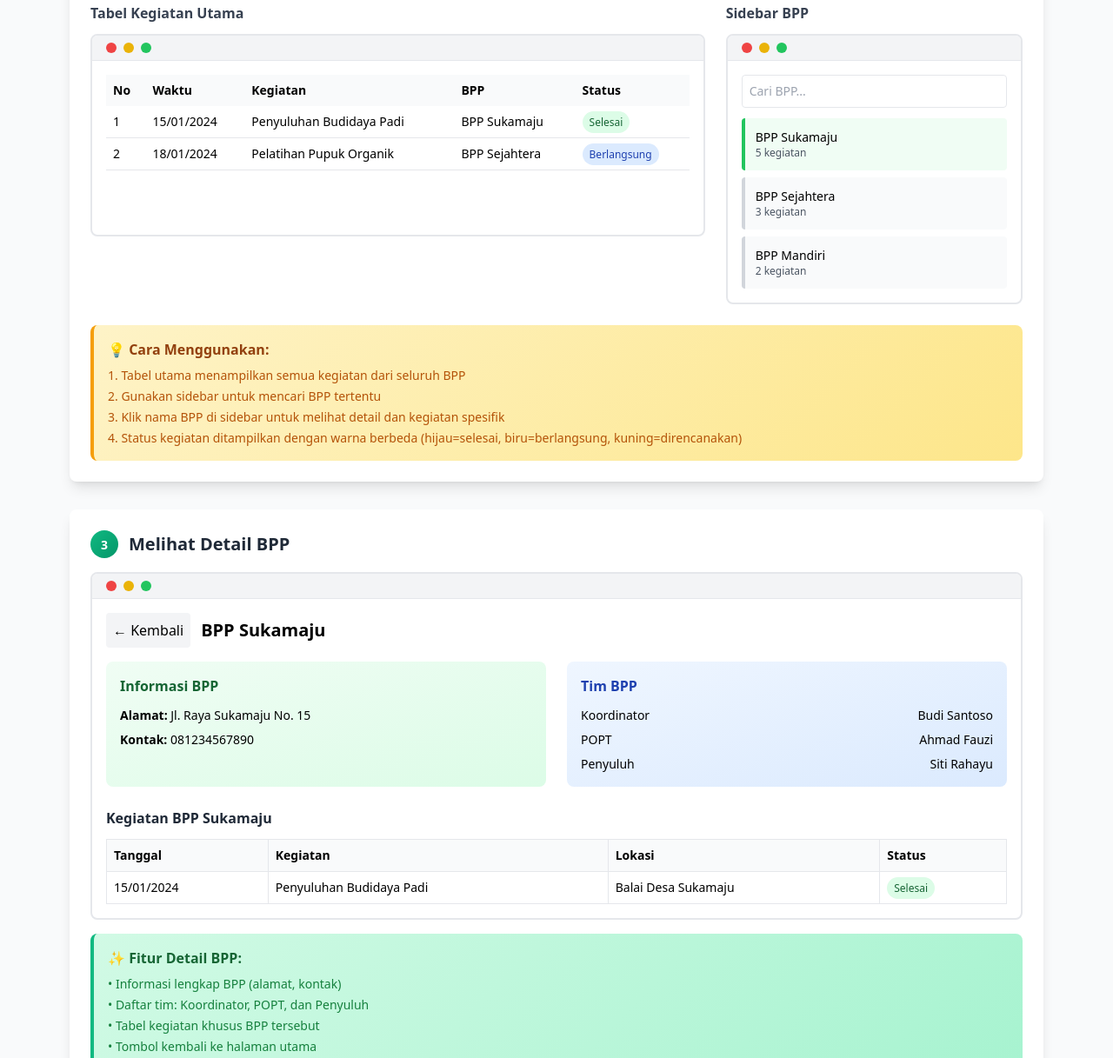
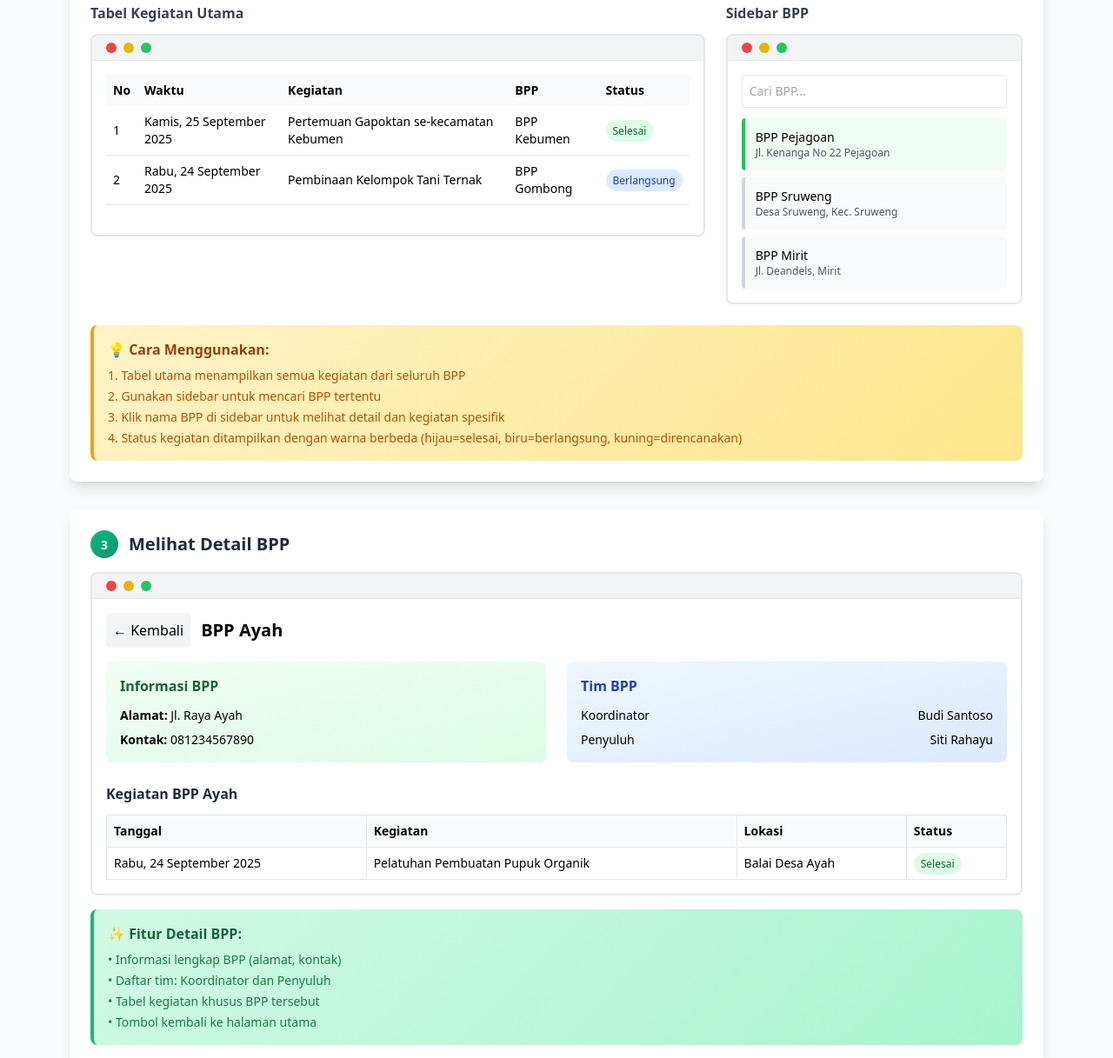
Before and after one commit to sevendarifw/panduanweb, a plain HTML site: page index.html in a window 1280 px wide. Shown: the part 1086-2303 px from the top of the page at 87% size. Drawn offline with nearby package versions, Linux system fonts and the light colour scheme.

Commit message:
Update index.html
update panduan web

```diff
--- a/index.html
+++ b/index.html
@@ -190,16 +190,16 @@
                                         <tbody>
                                             <tr class="border-b">
                                                 <td class="p-2">1</td>
-                                                <td class="p-2">15/01/2024</td>
-                                                <td class="p-2">Penyuluhan Budidaya Padi</td>
-                                                <td class="p-2">BPP Sukamaju</td>
+                                                <td class="p-2">Kamis, 25 September 2025</td>
+                                                <td class="p-2">Pertemuan Gapoktan se-kecamatan Kebumen</td>
+                                                <td class="p-2">BPP Kebumen</td>
                                                 <td class="p-2"><span class="bg-green-100 text-green-800 px-2 py-1 rounded-full text-xs">Selesai</span></td>
                                             </tr>
                                             <tr class="border-b">
                                                 <td class="p-2">2</td>
-                                                <td class="p-2">18/01/2024</td>
-                                                <td class="p-2">Pelatihan Pupuk Organik</td>
-                                                <td class="p-2">BPP Sejahtera</td>
+                                                <td class="p-2">Rabu, 24 September 2025</td>
+                                                <td class="p-2">Pembinaan Kelompok Tani Ternak</td>
+                                                <td class="p-2">BPP Gombong</td>
                                                 <td class="p-2"><span class="bg-blue-100 text-blue-800 px-2 py-1 rounded-full text-xs">Berlangsung</span></td>
                                             </tr>
                                         </tbody>
@@ -224,16 +224,16 @@
                                 </div>
                                 <div class="space-y-2">
                                     <div class="p-3 bg-green-50 border-l-4 border-green-500 rounded cursor-pointer">
-                                        <div class="font-medium text-sm">BPP Sukamaju</div>
-                                        <div class="text-xs text-gray-600">5 kegiatan</div>
+                                        <div class="font-medium text-sm">BPP Pejagoan</div>
+                                        <div class="text-xs text-gray-600">Jl. Kenanga No 22 Pejagoan</div>
                                     </div>
                                     <div class="p-3 bg-gray-50 border-l-4 border-gray-300 rounded cursor-pointer hover:bg-gray-100">
-                                        <div class="font-medium text-sm">BPP Sejahtera</div>
-                                        <div class="text-xs text-gray-600">3 kegiatan</div>
+                                        <div class="font-medium text-sm">BPP Sruweng</div>
+                                        <div class="text-xs text-gray-600">Desa Sruweng, Kec. Sruweng</div>
                                     </div>
                                     <div class="p-3 bg-gray-50 border-l-4 border-gray-300 rounded cursor-pointer hover:bg-gray-100">
-                                        <div class="font-medium text-sm">BPP Mandiri</div>
-                                        <div class="text-xs text-gray-600">2 kegiatan</div>
+                                        <div class="font-medium text-sm">BPP Mirit</div>
+                                        <div class="text-xs text-gray-600">Jl. Deandels, Mirit</div>
                                     </div>
                                 </div>
                             </div>
@@ -269,7 +269,7 @@
                         <!-- Header Detail BPP -->
                         <div class="flex items-center gap-3 mb-4">
                             <button class="bg-gray-100 hover:bg-gray-200 p-2 rounded">← Kembali</button>
-                            <h2 class="text-xl font-bold">BPP Sukamaju</h2>
+                            <h2 class="text-xl font-bold">BPP Ayah</h2>
                         </div>
 
                         <div class="grid md:grid-cols-2 gap-6">
@@ -277,7 +277,7 @@
                             <div class="bg-gradient-to-br from-green-50 to-green-100 p-4 rounded-lg">
                                 <h3 class="font-semibold text-green-800 mb-3">Informasi BPP</h3>
                                 <div class="space-y-2 text-sm">
-                                    <div><strong>Alamat:</strong> Jl. Raya Sukamaju No. 15</div>
+                                    <div><strong>Alamat:</strong> Jl. Raya Ayah</div>
                                     <div><strong>Kontak:</strong> 081234567890</div>
                                 </div>
                             </div>
@@ -291,10 +291,6 @@
                                         <span class="font-medium">Budi Santoso</span>
                                     </div>
                                     <div class="flex justify-between">
-                                        <span>POPT</span>
-                                        <span class="font-medium">Ahmad Fauzi</span>
-                                    </div>
-                                    <div class="flex justify-between">
                                         <span>Penyuluh</span>
                                         <span class="font-medium">Siti Rahayu</span>
                                     </div>
@@ -304,7 +300,7 @@
 
                         <!-- Tabel Kegiatan BPP -->
                         <div class="mt-6">
-                            <h3 class="font-semibold text-gray-800 mb-3">Kegiatan BPP Sukamaju</h3>
+                            <h3 class="font-semibold text-gray-800 mb-3">Kegiatan BPP Ayah</h3>
                             <div class="overflow-x-auto">
                                 <table class="w-full text-sm border">
                                     <thead class="bg-gray-50">
@@ -317,9 +313,9 @@
                                     </thead>
                                     <tbody>
                                         <tr>
-                                            <td class="p-2 border">15/01/2024</td>
-                                            <td class="p-2 border">Penyuluhan Budidaya Padi</td>
-                                            <td class="p-2 border">Balai Desa Sukamaju</td>
+                                            <td class="p-2 border">Rabu, 24 September 2025</td>
+                                            <td class="p-2 border">Pelatuhan Pembuatan Pupuk Organik</td>
+                                            <td class="p-2 border">Balai Desa Ayah</td>
                                             <td class="p-2 border"><span class="bg-green-100 text-green-800 px-2 py-1 rounded-full text-xs">Selesai</span></td>
                                         </tr>
                                     </tbody>
@@ -333,7 +329,7 @@
                     <h4 class="font-semibold text-green-800 mb-2">✨ Fitur Detail BPP:</h4>
                     <ul class="text-sm text-green-700 space-y-1">
                         <li>• Informasi lengkap BPP (alamat, kontak)</li>
-                        <li>• Daftar tim: Koordinator, POPT, dan Penyuluh</li>
+                        <li>• Daftar tim: Koordinator dan Penyuluh</li>
                         <li>• Tabel kegiatan khusus BPP tersebut</li>
                         <li>• Tombol kembali ke halaman utama</li>
                     </ul>
@@ -386,7 +382,7 @@
                                         </thead>
                                         <tbody>
                                             <tr class="border-b">
-                                                <td class="p-1">15/01</td>
+                                                <td class="p-1">Rabu,</td>
                                                 <td class="p-1">Penyuluhan...</td>
                                                 <td class="p-1"><span class="bg-green-100 text-green-800 px-1 rounded text-xs">✓</span></td>
                                             </tr>
@@ -470,17 +466,17 @@
                                         </thead>
                                         <tbody>
                                             <tr>
-                                                <td class="p-2 border">15/01/2024</td>
+                                                <td class="p-2 border">Kamis 25 September 2025</td>
                                                 <td class="p-2 border">Penyuluhan Budidaya Padi</td>
-                                                <td class="p-2 border">Balai Desa Sukamaju</td>
-                                                <td class="p-2 border">BPP Sukamaju</td>
+                                                <td class="p-2 border">Balai Desa Ayah</td>
+                                                <td class="p-2 border">BPP Ayah</td>
                                                 <td class="p-2 border">Selesai</td>
                                             </tr>
                                             <tr>
-                                                <td class="p-2 border">18/01/2024</td>
+                                                <td class="p-2 border">Rabu, 24 September 2025</td>
                                                 <td class="p-2 border">Pelatihan Pupuk Organik</td>
-                                                <td class="p-2 border">Aula BPP Sejahtera</td>
-                                                <td class="p-2 border">BPP Sejahtera</td>
+                                                <td class="p-2 border">Aula BPP Sruweng</td>
+                                                <td class="p-2 border">BPP Sruweng</td>
                                                 <td class="p-2 border">Berlangsung</td>
                                             </tr>
                                         </tbody>
@@ -512,17 +508,15 @@
                                                 <th class="p-1 border font-semibold">Alamat</th>
                                                 <th class="p-1 border font-semibold">Koordinator</th>
                                                 <th class="p-1 border font-semibold">Kontak</th>
-                                                <th class="p-1 border font-semibold">POPT</th>
                                                 <th class="p-1 border font-semibold">Penyuluh</th>
                                             </tr>
                                         </thead>
                                         <tbody>
                                             <tr>
-                                                <td class="p-1 border">BPP Sukamaju</td>
-                                                <td class="p-1 border">Jl. Raya Sukamaju No. 15</td>
+                                                <td class="p-1 border">BPP Kutowinangun</td>
+                                                <td class="p-1 border">Jl. Pemuda No. 13</td>
                                                 <td class="p-1 border">Budi Santoso</td>
                                                 <td class="p-1 border">081234567890</td>
-                                                <td class="p-1 border">Ahmad Fauzi</td>
                                                 <td class="p-1 border">Siti Rahayu, Andi Wijaya</td>
                                             </tr>
                                         </tbody>
@@ -537,7 +531,7 @@
                     <h4 class="font-semibold text-red-800 mb-2">⚠️ Penting - Konsistensi Data:</h4>
                     <ul class="text-sm text-red-700 space-y-1">
                         <li>• <strong>Nama BPP</strong> harus sama persis di kedua sheet</li>
-                        <li>• <strong>Format tanggal</strong> konsisten (DD/MM/YYYY)</li>
+                        <li>• <strong>Format tanggal</strong> Hari-Tanggal-Bulan-Tahun</li>
                         <li>• <strong>Tidak ada spasi ekstra</strong> di awal/akhir nama</li>
                         <li>• <strong>Multiple data</strong> dipisah koma (contoh: "Siti Rahayu, Andi Wijaya")</li>
                     </ul>
@@ -559,17 +553,16 @@
                             <div>
                                 <strong class="text-green-700">Tanggal:</strong>
                                 <div class="bg-white p-2 rounded border mt-1">
-                                    <code>15/01/2024</code><br>
-                                    <code>01/02/2024</code><br>
-                                    <code>28/12/2024</code>
+                                    <code>Rabu, 24 September 2025</code><br>
+                                    <code>Kamis, 25 September 2025</code><br>
                                 </div>
                             </div>
                             <div>
                                 <strong class="text-green-700">Nama BPP:</strong>
                                 <div class="bg-white p-2 rounded border mt-1">
-                                    <code>BPP Sukamaju</code><br>
-                                    <code>BPP Sejahtera</code><br>
-                                    <code>BPP Mandiri</code>
+                                    <code>BPP Ayah</code><br>
+                                    <code>BPP Mirit</code><br>
+                                    <code>BPP Sruweng</code>
                                 </div>
                             </div>
                             <div>
@@ -598,16 +591,15 @@
                                 <strong class="text-red-700">Tanggal:</strong>
                                 <div class="bg-white p-2 rounded border mt-1">
                                     <code class="line-through">2024-01-15</code> (format salah)<br>
-                                    <code class="line-through">15 Januari 2024</code> (format salah)<br>
                                     <code class="line-through">15/1/24</code> (tahun tidak lengkap)
                                 </div>
                             </div>
                             <div>
                                 <strong class="text-red-700">Nama BPP:</strong>
                                 <div class="bg-white p-2 rounded border mt-1">
-                                    <code class="line-through"> BPP Sukamaju</code> (spasi di awal)<br>
-                                    <code class="line-through">BPP Sukamaju </code> (spasi di akhir)<br>
-                                    <code class="line-through">bpp sukamaju</code> (huruf kecil)
+                                    <code class="line-through"> BPP Ambal</code> (spasi di awal)<br>
+                                    <code class="line-through">BPP Ambal </code> (spasi di akhir)<br>
+                                    <code class="line-through">bpp Ambal</code> (huruf kecil)
                                 </div>
                             </div>
                             <div>
```
